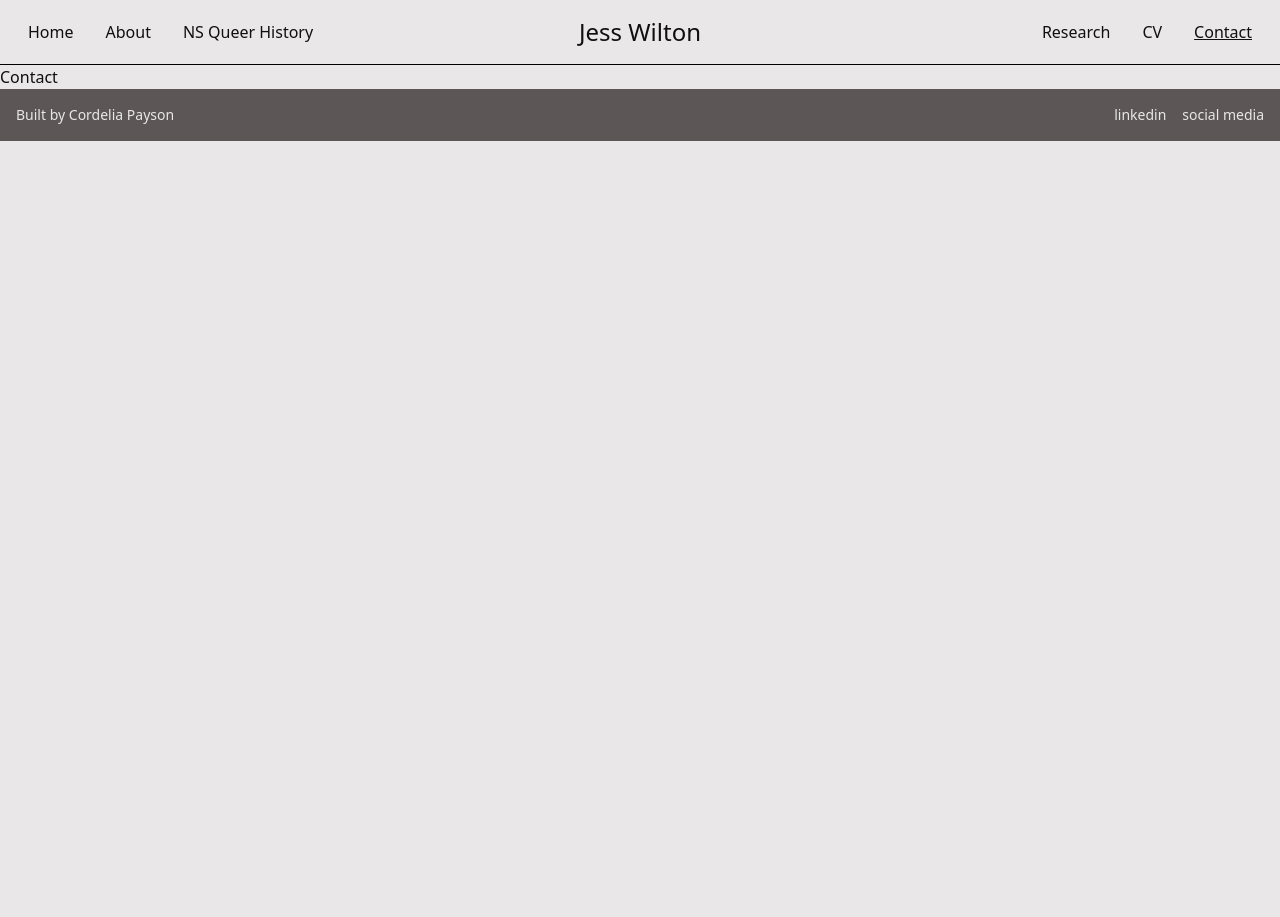
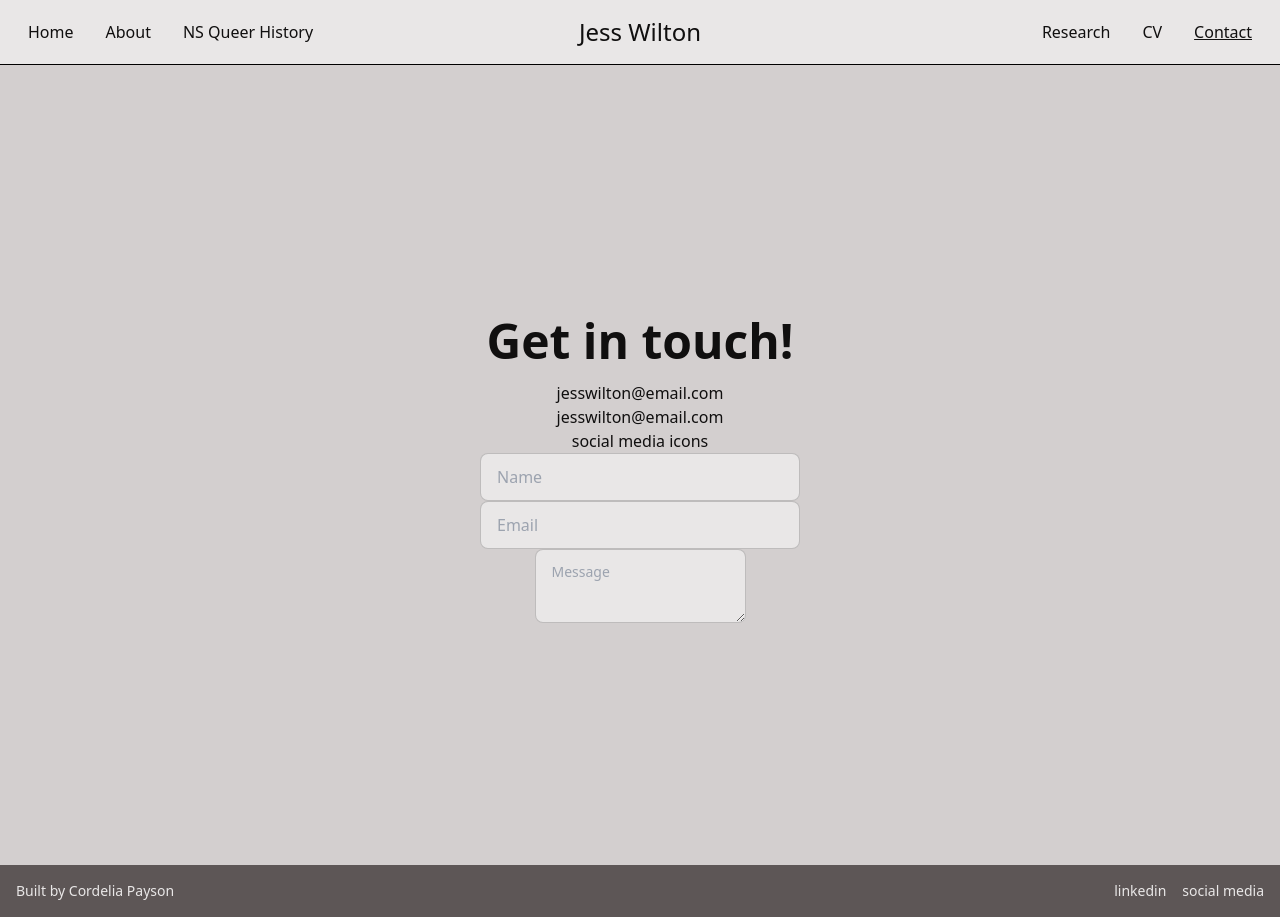
Before and after one commit to cordelia-payson/jw-site, a Next.js app: page /contact in a window 1280 px wide. Before the commit the page ends 800 px from the top, so only its background shows below. Built offline with nearby package versions, Linux system fonts and the light colour scheme.

Commit message:
basics of contact form

```diff
--- /dev/null
+++ b/components/contact/form.js
@@ -0,0 +1,11 @@
+function Form() {
+  return (
+    <div>
+      <input type="text" placeholder="Name" className="input input-bordered w-full max-w-xs" />
+      <input type="text" placeholder="Email" className="input input-bordered w-full max-w-xs" />
+      <textarea className="textarea textarea-bordered" placeholder="Message" />
+    </div>
+  );
+}
+
+export default Form;
--- a/pages/contact.js
+++ b/pages/contact.js
@@ -1,10 +1,21 @@
 import Image from 'next/image';
 import Layout from '../components/layout/layout.js';
+import Form from '../components/contact/form.js';
 
 function Contact() {
   return (
     <Layout>
-      <div>Contact</div>
+      <div className="hero min-h-screen bg-base-200">
+        <div className="hero-content text-center">
+          <div className="max-w-md">
+            <h1 className="text-5xl font-bold py-4">Get in touch!</h1>
+            <p className="">jesswilton@email.com</p>
+            <p className="">jesswilton@email.com</p>
+            <p>social media icons</p>
+            <Form />
+          </div>
+        </div>
+      </div>
     </Layout>
   );
 }
```
